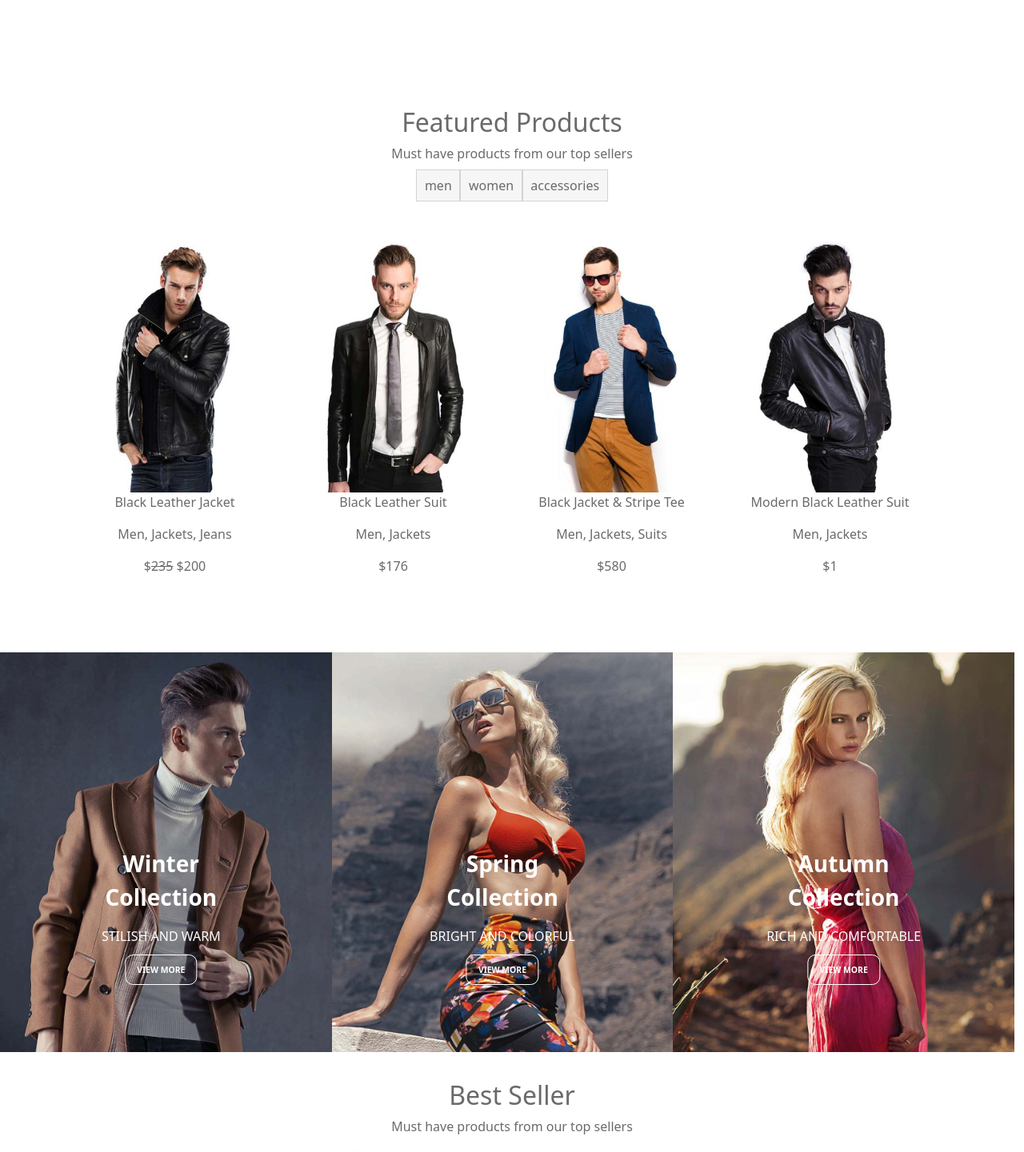
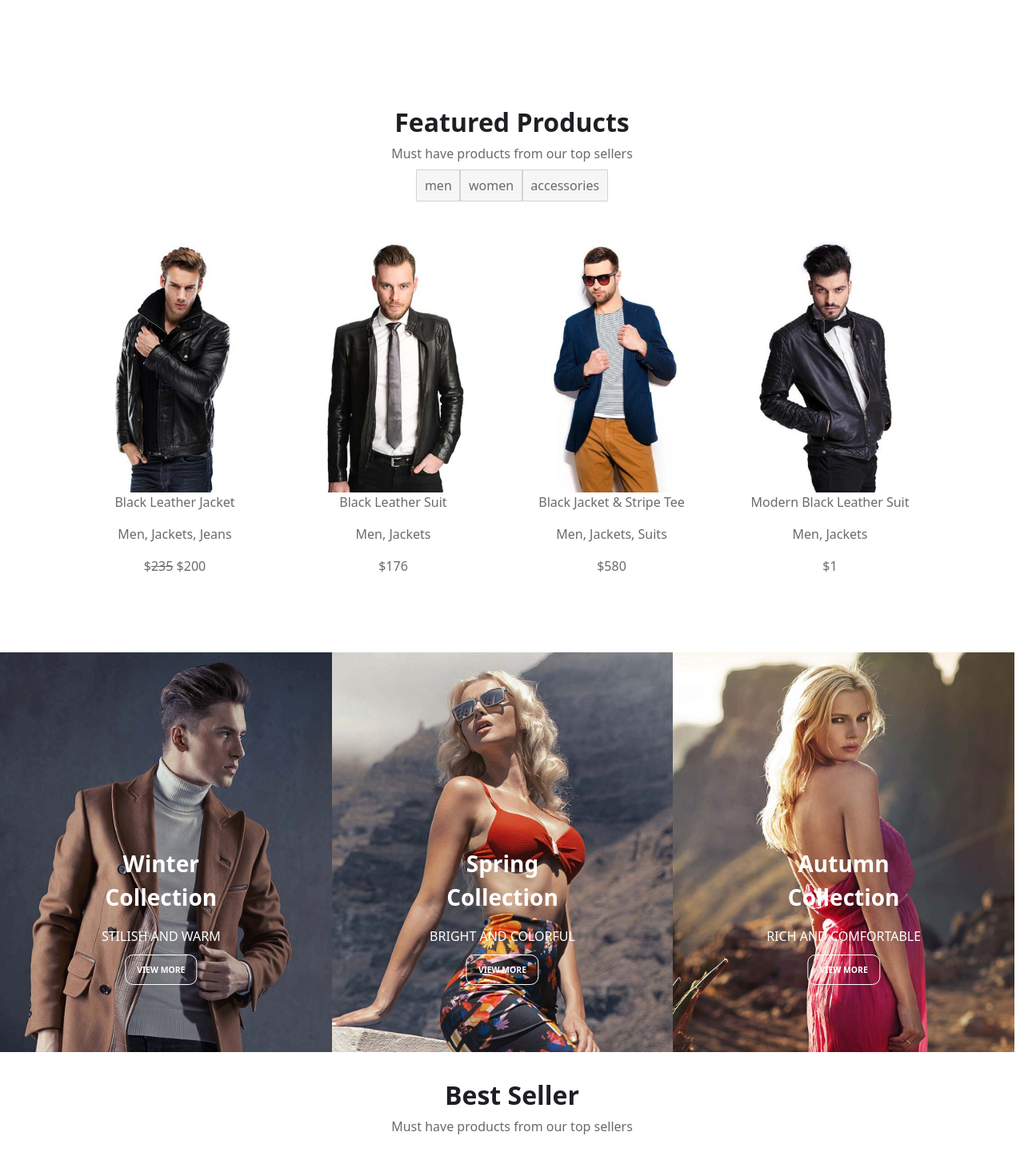
Before and after one commit to giovannilampis/proj-html-vuejs, a Vue app: page / in a window 1280 px wide. Shown: the part 660-2101 px from the top of the page at 80% size. Built offline with nearby package versions, Linux system fonts and the light colour scheme.

Commit message:
set color: $down_footer > h2 elements in main.scss

```diff
--- a/src/components/BestSellersComp.vue
+++ b/src/components/BestSellersComp.vue
@@ -14,7 +14,7 @@ export default {
 <template>
     <section>
         <div class="container">
-            <h2>Best Seller</h2>
+            <h2 class="text-capitalize text-center fw-bold">Best Seller</h2>
             <p>Must have products from our top sellers</p>
             <div class="row pictures">
                 <div class="col-2" v-for="img,index of bestSeller" :key="index">
--- a/src/components/BlogArticlesComp.vue
+++ b/src/components/BlogArticlesComp.vue
@@ -14,12 +14,14 @@ export default {
 <template>
     <section>
         <div class="container">
+            <h2 class="text-capitalize text-center fw-bold">from our blog</h2>
+            <p class="text-center pb-5">The latest Classic Shop news</p>
             <div class="row align-items-center justify-content-center">
                 <div v-for="article,index of blogArticles" :key="index" class="col-4">
                     <div class="image-container">
                         <img :src="'/images/' + article.img" alt="article.title ">
                     </div>
-                    <p>{{ article.title }}</p>
+                    <p class="fs-5 fw-bold">{{ article.title }}</p>
                     <span>{{ article.date }}</span>
 
                     <span> | {{ article.comments }} Comments</span>
@@ -42,7 +44,12 @@ export default {
 
     section {
         width: 100%;
-        height: 440px;
-        margin-top: 6rem;
+        height: 650px;
+        padding-top: 5rem;
+        border-bottom: 1px solid $edward;
+
+    }
+    p.fs-5 {
+        color: $down_footer;
     }
 </style>
--- a/src/components/FeaturedProductsComp.vue
+++ b/src/components/FeaturedProductsComp.vue
@@ -21,7 +21,7 @@ export default {
     <section>
         <!-- <SectionTitle/> -->
         <div class="container">
-            <h2>Featured Products</h2>
+            <h2 class="text-capitalize text-center fw-bold">Featured Products</h2>
             <p>Must have products from our top sellers</p>
             <div>
                 <span @click="current_tab = index" v-for="(tab, index) of products" :key="index" class="select-category">{{ index }}</span>
--- a/src/components/NewArrivalsComp.vue
+++ b/src/components/NewArrivalsComp.vue
@@ -14,7 +14,7 @@ export default {
 
 <template>
     <section>
-        <h2>New Arrivals</h2>
+        <h2 class="text-capitalize text-center fw-bold">New Arrivals</h2>
         <p>Brand new products from top designers</p>
         <div class="row pictures">
             <div class="col-2" v-for="img,index of new_arrivals" :key="index">
--- a/src/style/main.scss
+++ b/src/style/main.scss
@@ -22,4 +22,9 @@ body {
 
 .debug {
     border: 1px solid red;
+
 }
+
+h2 {
+    color: $down_footer;
+}
```
